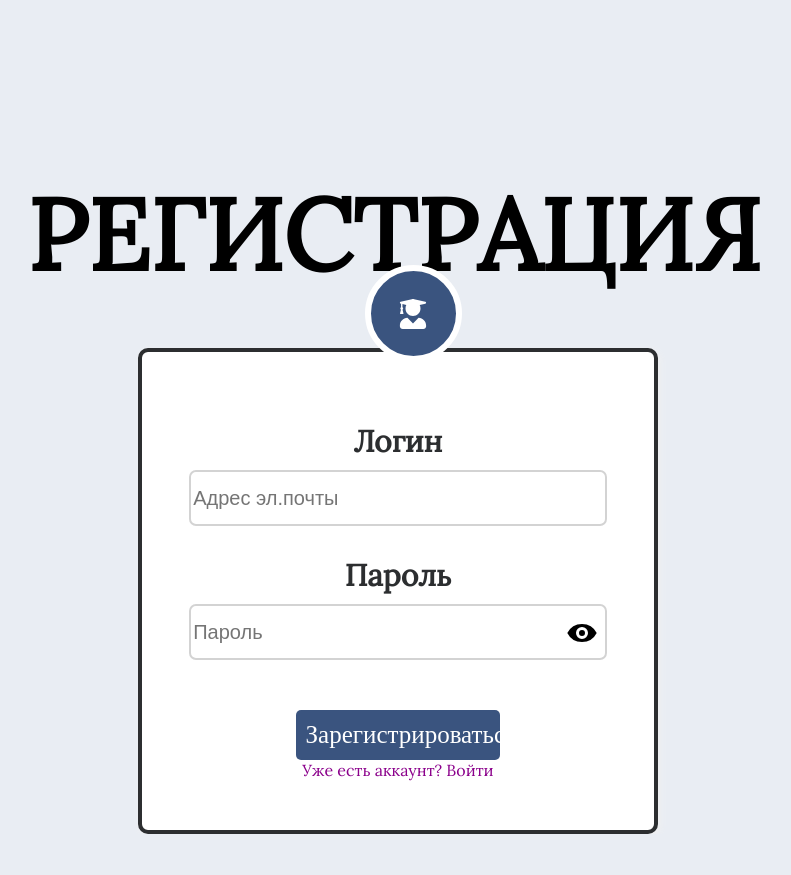
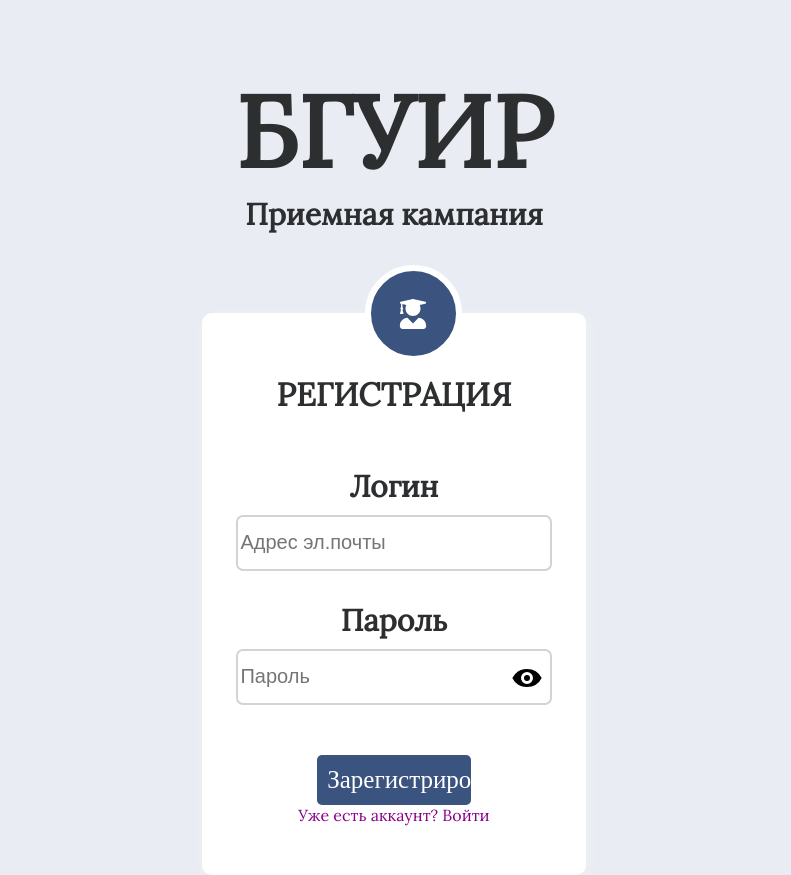
Before and after one commit to p3rfect/ASPZIZ-React-app, a React (Create React App) app: page /registration in a window 1280 px wide. Shown: the whole page, without its empty margins (246-1037 px from the left). Before the commit the page ends 834 px from the top, so only its background shows below. Built offline with nearby package versions, Linux system fonts and the light colour scheme; a web font is replaced by a local one.

Commit message:
New design applied to registration page

```diff
--- a/src/pages/Login.jsx
+++ b/src/pages/Login.jsx
@@ -30,6 +30,7 @@
             <h1 style={{fontSize: "100px", marginBottom: "0px"}}>БГУИР</h1>
             <h2 style={{margin: "0", fontSize: "30px"}}>Приемная кампания</h2>
             <MyForm list={[
+                <h1>АВТОРИЗАЦИЯ</h1>,
                 <MyInput type="text" title="Логин" passValue={setEmail} placeholder="Адрес эл.почты" key={1}/>,
                 <MyInput type="password" title="Пароль" passValue={setPassword} placeholder="Пароль" key={2}/>,
                 <MyButton onClick={login} value="Войти" style={{width: "40%"}} key={3}></MyButton>,
--- a/src/pages/Registration.jsx
+++ b/src/pages/Registration.jsx
@@ -38,14 +38,15 @@
 
     return (
         <div style={{textAlign: "center", verticalAlign: "center", alignContent: "center"}}>
-            <h1 style={{fontSize: "100px", marginTop: "170px", marginBottom: "0px", color: "black", outlineWidth: "100px solid #666"}}>РЕГИСТРАЦИЯ</h1>
+            <h1 style={{fontSize: "100px", marginBottom: "0px"}}>БГУИР</h1>
+            <h2 style={{margin: "0", fontSize: "30px"}}>Приемная кампания</h2>
             <MyForm list={[
+                <h1>РЕГИСТРАЦИЯ</h1>,
                 <MyInput type="text" title="Логин" passValue={setEmail} placeholder="Адрес эл.почты" key={1}/>,
                 <MyInput type="password" title="Пароль" passValue={setPassword} placeholder="Пароль" key={2}/>,
                 <MyButton onClick={register} value="Зарегистрироваться" style={{width: "40%"}} key={3}></MyButton>,
                 <Link to="/" style={{cursor: "pointer", color: "darkmagenta", textDecoration: "none"}} key={4}>Уже есть аккаунт? Войти</Link>
-            ]} style={{border: "4px solid", borderRadius: "10px",
-                paddingBottom: "50px", width: "40%", marginLeft: "30%", marginTop: "50px"}}>
+            ]}>
             </MyForm>
         </div>
     );
```
